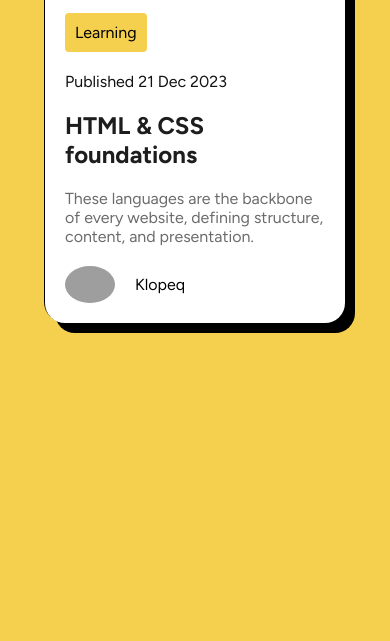
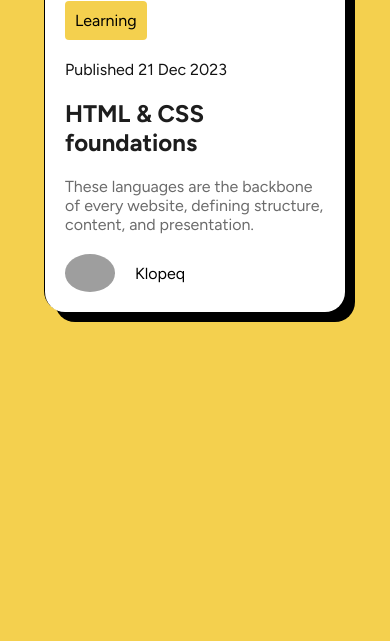
Before and after one commit to klopeq/Blog-Preview-Card-Page, a plain HTML site: page index.html in a window 390 px wide. Shown: the part 224-865 px from the top of the page. Before the commit the page ends 844 px from the top, so only its background shows below. Drawn offline with Linux system fonts and the light colour scheme; grey boxes are pictures that could not be loaded.

Commit message:
Update styles.css

```diff
--- a/styles.css
+++ b/styles.css
@@ -10,16 +10,18 @@ body {
     font-family: "Figtree", sans-serif;
     background-color: #f4d04e;
     overflow: hidden;
+    height: 100vh;
 }
 
 .container {
     max-width: 500px;
-    margin: 4rem auto;
+    margin: 1.3rem auto ;
     background-color: #fff;
     padding: 20px;
     border-radius: 20px;
     box-shadow: 10px 10px 0 #000,
                 -1px -1px 0 #000;
+    vertical-align: middle;
 
 }
 
@@ -75,7 +77,5 @@ body {
 @media (max-width:430px) {
     .container {
         max-width: 300px;
-        vertical-align: middle;
-        margin: 2rem auto ;
     }
 }
```
